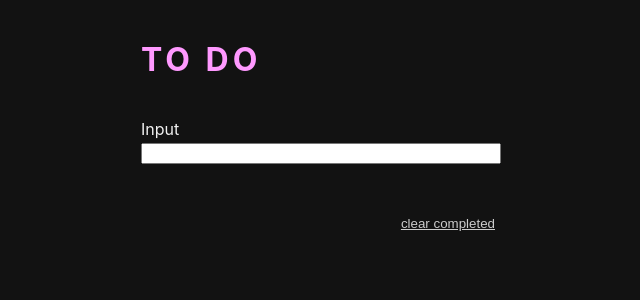
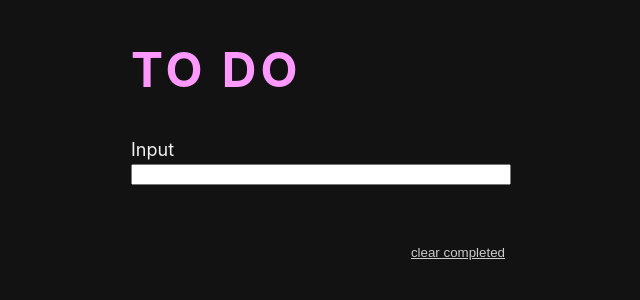
Before and after one commit to zqwirp/dgt-todo-app, a React (Vite) app: page / in a window 1280 px wide. Shown: the top 300 px of the page, without its empty margins (319-959 px from the left). Built offline with nearby package versions, Linux system fonts and the light colour scheme.

Commit message:
Change style

```diff
--- a/src/App.css
+++ b/src/App.css
@@ -18,7 +18,7 @@ header {
 }
 
 header h1 {
-  max-width: 400px;
+  max-width: 420px;
   padding: 0 20px;
   margin: 0 auto;
   letter-spacing: 4px;
@@ -44,7 +44,7 @@ form button {
   flex-direction: column;
   gap: 2em;
 
-  max-width: 400px;
+  max-width: 420px;
   padding: 0 20px;
   margin: 0 auto;
 }
@@ -145,3 +145,12 @@ form button {
   inset: 0;
   background-color: #88888888;
 }
+
+@media screen and (min-width: 600px) {
+  header h1 {
+    font-size: 48px;
+  }
+  .Container {
+    font-size: 18px;
+  }
+}
```
